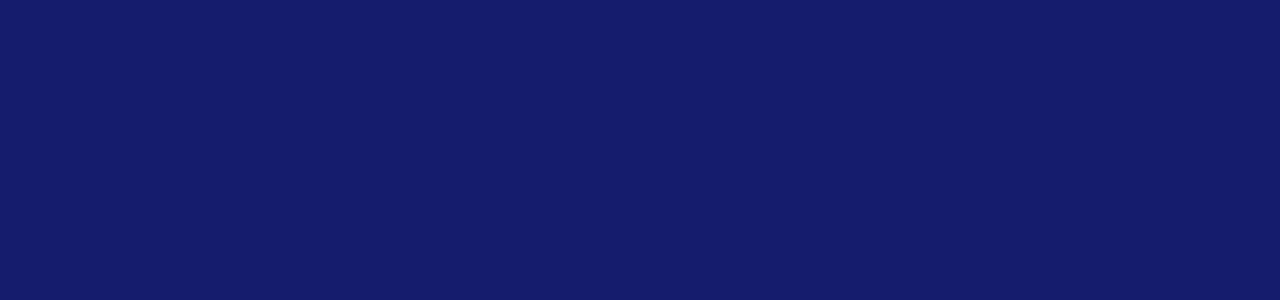
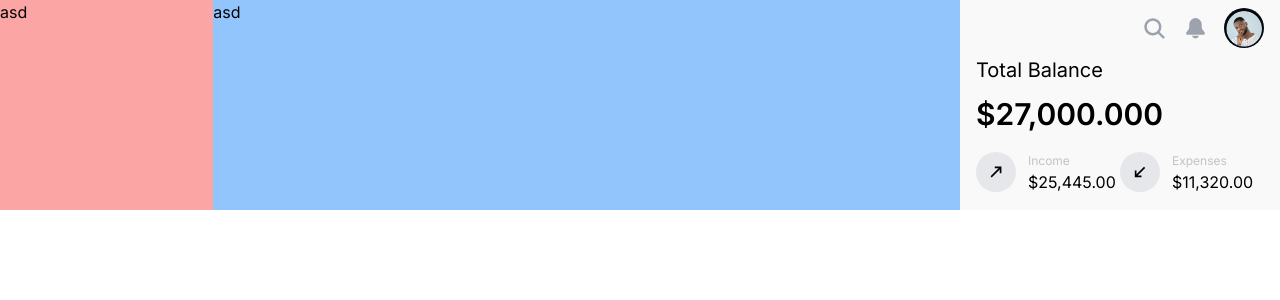
Before and after one commit to whysosaket/Finverse-Dashboard, a React app: page / in a window 1280 px wide. Shown: the top 300 px of the page. Built offline with nearby package versions, Linux system fonts and the light colour scheme; the HTML template or start-up script is replaced by a standard one.

Commit message:
Total Balance Component

```diff
--- a/package.json
+++ b/package.json
@@ -11,7 +11,8 @@
   },
   "dependencies": {
     "react": "^18.3.1",
-    "react-dom": "^18.3.1"
+    "react-dom": "^18.3.1",
+    "react-icons": "^5.3.0"
   },
   "devDependencies": {
     "@eslint/js": "^9.9.0",
--- a/src/App.tsx
+++ b/src/App.tsx
@@ -1,16 +1,18 @@
+import Bar from "./components/RightBar/Bar";
+
 function App() {
 
 
   return (
-    <div className="">
-      <div className="">
-
+    <div className="flex font-inter">
+      <div className="w-2/12 bg-red-300">
+asd
       </div>
-      <div>
-
+      <div className="w-7/12 bg-blue-300">
+asd
       </div>
-      <div>
-
+      <div className="w-3/12 bg-gray-100/50">
+        <Bar />
       </div>
     </div>
   )
--- /dev/null
+++ b/src/components/RightBar/Balance.tsx
@@ -0,0 +1,34 @@
+import { CgArrowBottomLeft, CgArrowTopRight } from "react-icons/cg";
+
+const Balance = () => {
+  return (
+    <div>
+        <h1 className="text-xl">Total Balance</h1>
+        <h1 className="text-3xl font-semibold my-3">$27,000.000</h1>
+        <div className="flex mt-5 mb-4">
+            <div className="w-1/2 flex">
+                <div className="bg-gray-200 h-10 w-10 rounded-full flex justify-center">
+                    <CgArrowTopRight size={20} className="my-auto" />
+                </div>
+                <div className="ml-3">
+                    <div className="text-p2 text-[12px]">Income</div>
+                    <div className="text-black">$25,445.00</div>
+                </div>
+            </div>
+
+            <div className="w-1/2 flex">
+                <div className="bg-gray-200 h-10 w-10 rounded-full flex justify-center">
+                    <CgArrowBottomLeft size={20} className="my-auto" />
+                </div>
+                <div className="ml-3">
+                    <div className="text-p2 text-[12px]">Expenses</div>
+                    <div className="text-black">$11,320.00</div>
+                </div>
+            </div>
+
+        </div>
+    </div>
+  )
+}
+
+export default Balance
--- /dev/null
+++ b/src/components/RightBar/Bar.tsx
@@ -0,0 +1,14 @@
+import Balance from "./Balance"
+import TopBar from "./TopBar"
+
+
+const Bar = () => {
+  return (
+    <div className="px-4">
+        <TopBar />
+        <Balance />
+    </div>
+  )
+}
+
+export default Bar
--- /dev/null
+++ b/src/components/RightBar/TopBar.tsx
@@ -0,0 +1,16 @@
+import { IoSearch } from "react-icons/io5";
+import { GoBellFill } from "react-icons/go";
+import Man from "../../assets/man.avif";
+
+
+const TopBar = () => {
+  return (
+    <div className="flex justify-end align-middle gap-4 py-2">
+        <IoSearch size={25} className="text-gray-400 my-auto" />
+        <GoBellFill size={25} className="text-gray-400 my-auto" />
+        <img src={Man} className="w-10 h-10 rounded-full my-auto" />
+    </div>
+  )
+}
+
+export default TopBar
--- a/src/index.css
+++ b/src/index.css
@@ -11,8 +11,8 @@
 } */
 
 body{
-  background-color: #151D6Eff;
-  color: white;
+  background-color: white;
+  color: black;
 
 }
 
--- a/tailwind.config.js
+++ b/tailwind.config.js
@@ -7,11 +7,9 @@ export default {
   theme: {
     extend: {
       colors: {
-        p1: '#D5DDF6ff',
-        p2: '#1C38A5ff',
+        p1: '#edededed',
+        p2: '#50505050',
         p3: '#151D6Eff',
-        p4: '#34619Fff',
-        p5: '#5A71A4ff',
       },
       fontFamily: {
         inter: ["Inter", "system-ui"],
```
Also changed, not shown: src/assets/man.avif (added), 1 other file (tests, documents, lock files or other folders).
